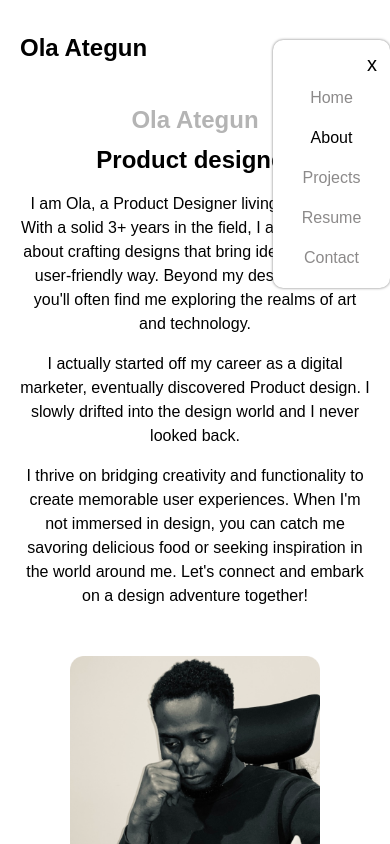
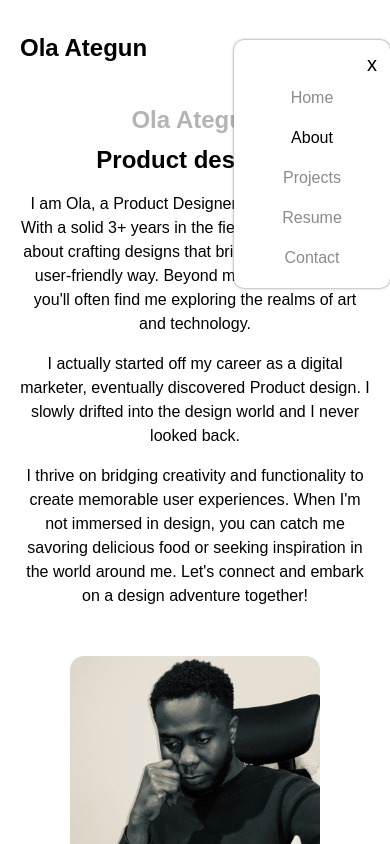
Before and after one commit to MainaMary/portfolio-website, a website: page html/about.html in a window 390 px wide. Both pictures are taken after a click on the element 363 px from the left and 48 px from the top of the page. Shown: the top 844 px of the page. Drawn offline with nearby package versions, Linux system fonts and the light colour scheme; files that its build step writes are made by us from their sources; a web font is replaced by a local one.

```diff
--- a/js/index.js
+++ b/js/index.js
@@ -93,7 +93,7 @@
     navList.style.backgroundColor = "#ffffff";
     navList.style.zIndex = "999";
     navList.style.textAlign = "center";
-    navList.style.width = "30%";
+    navList.style.width = "40%";
     navList.style.boxShadow = " 0 0 3px #777";
   } else {
     navList.style.display = "none";
```
Also changed, not shown: dist/index.html, dist/output.css, images/heroImgMobile.png (added).
